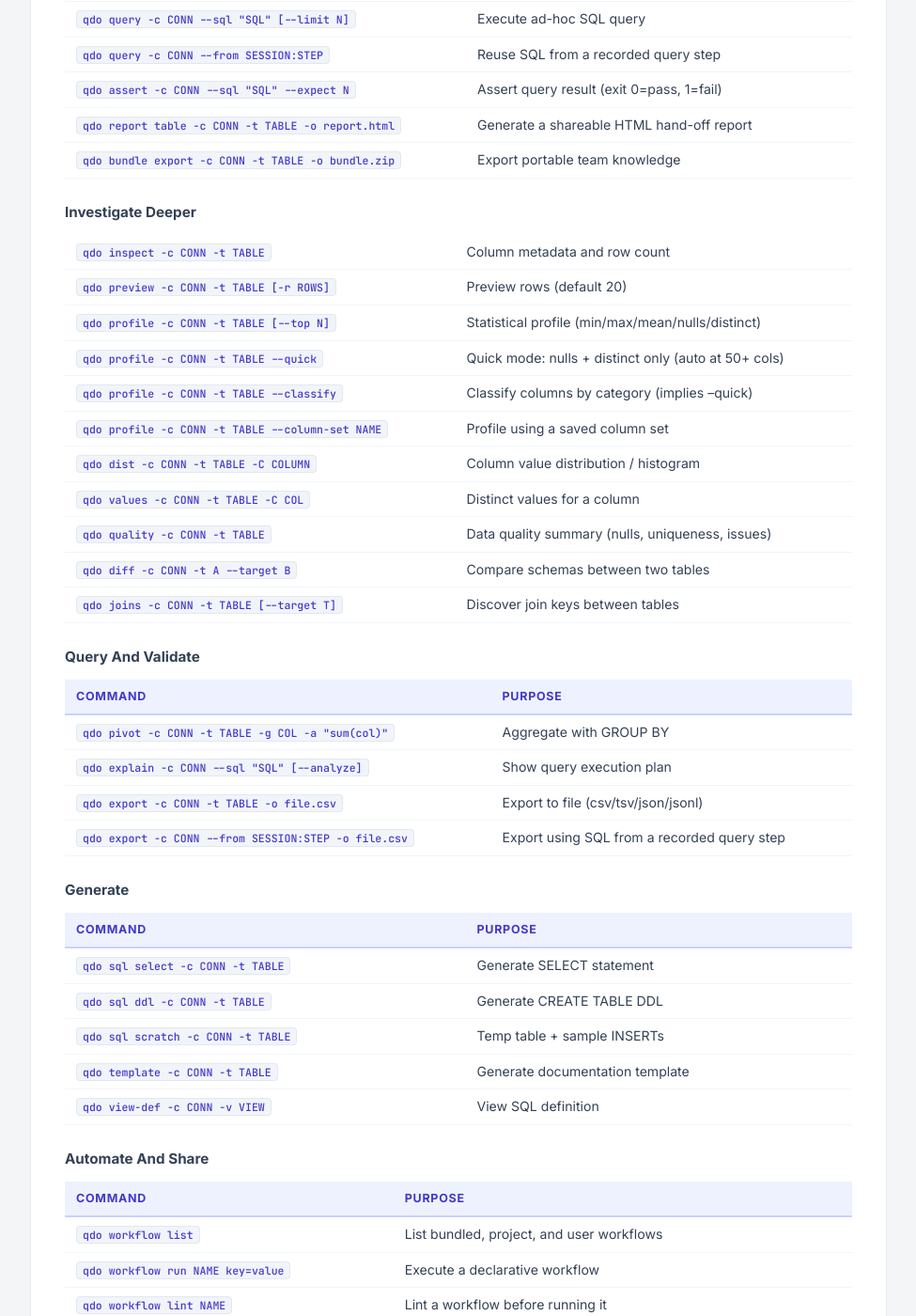
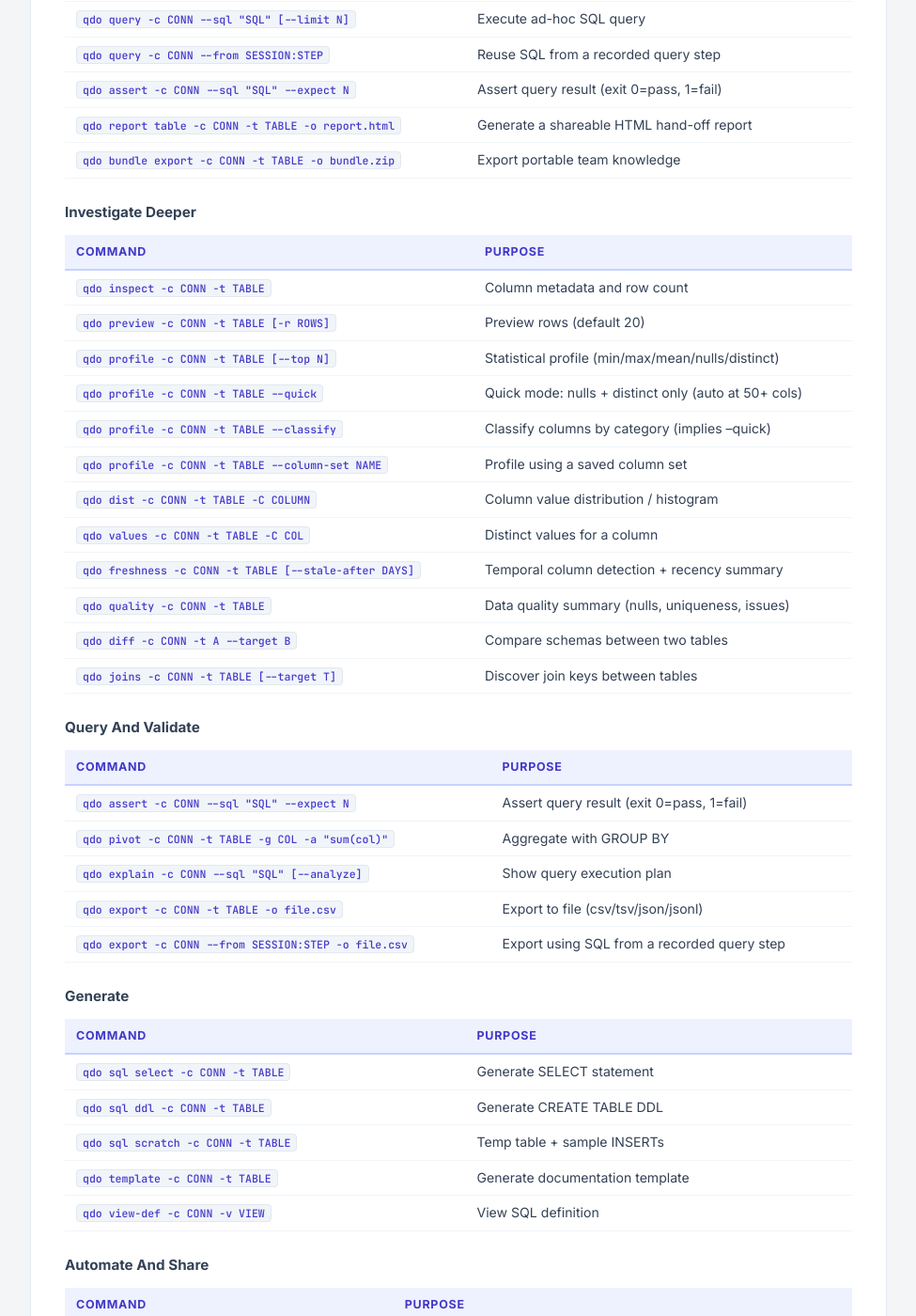
Before and after one commit to curtisalexander/querido, a Jekyll site: the page built from docs/cli-reference.md, in a window 1280 px wide and 1400 px high, scrolled down 1301 px. Shown: the whole window at 94% size, without its empty margins (152-1127 px from the left). Built offline with Jekyll 4.4.1, drawn with Linux system fonts in a browser that asks for light colours.

Commit message:
docs: restore missing command references
Audit found the README, cli-reference, and cheatsheet omitted several
commands that have been in the CLI surface for a while. Add them to the
"Investigate Deeper" / "Query And Validate" sections so the docs match
qdo --help.

- README.md "Investigate Deeper": add freshness, assert, explain, pivot,
  export (previously only in a separate "Query" block).
- docs/cli-reference.md: add freshness, assert; add the missing header
  row to the Investigate Deeper table.
- docs/qdo-cheatsheet.html: add freshness alongside quality.

Co-Authored-By: Claude Opus 4.7 (1M context) <noreply@anthropic.com>

```diff
--- a/docs/cli-reference.md
+++ b/docs/cli-reference.md
@@ -56,6 +56,8 @@ Use drill-down commands like `inspect`, `preview`, `profile`, `quality`, `values
 
 ### Investigate Deeper
 
+| Command | Purpose |
+|---------|---------|
 | `qdo inspect -c CONN -t TABLE` | Column metadata and row count |
 | `qdo preview -c CONN -t TABLE [-r ROWS]` | Preview rows (default 20) |
 | `qdo profile -c CONN -t TABLE [--top N]` | Statistical profile (min/max/mean/nulls/distinct) |
@@ -64,6 +66,7 @@ Use drill-down commands like `inspect`, `preview`, `profile`, `quality`, `values
 | `qdo profile -c CONN -t TABLE --column-set NAME` | Profile using a saved column set |
 | `qdo dist -c CONN -t TABLE -C COLUMN` | Column value distribution / histogram |
 | `qdo values -c CONN -t TABLE -C COL` | Distinct values for a column |
+| `qdo freshness -c CONN -t TABLE [--stale-after DAYS]` | Temporal column detection + recency summary |
 | `qdo quality -c CONN -t TABLE` | Data quality summary (nulls, uniqueness, issues) |
 | `qdo diff -c CONN -t A --target B` | Compare schemas between two tables |
 | `qdo joins -c CONN -t TABLE [--target T]` | Discover join keys between tables |
@@ -72,6 +75,7 @@ Use drill-down commands like `inspect`, `preview`, `profile`, `quality`, `values
 
 | Command | Purpose |
 |---------|---------|
+| `qdo assert -c CONN --sql "SQL" --expect N` | Assert query result (exit 0=pass, 1=fail) |
 | `qdo pivot -c CONN -t TABLE -g COL -a "sum(col)"` | Aggregate with GROUP BY |
 | `qdo explain -c CONN --sql "SQL" [--analyze]` | Show query execution plan |
 | `qdo export -c CONN -t TABLE -o file.csv` | Export to file (csv/tsv/json/jsonl) |
--- a/docs/qdo-cheatsheet.html
+++ b/docs/qdo-cheatsheet.html
@@ -488,6 +488,7 @@
       <div class="row"><span class="k">qdo pivot -c CONN -t T -g COL -a "sum(c)"</span><span class="d">GROUP BY aggregation</span></div>
       <div class="row"><span class="k">qdo quality -c CONN -t TABLE</span><span class="d">Null/uniqueness per column</span></div>
       <div class="row"><span class="k">qdo quality ... --check-duplicates</span><span class="d">+ duplicate row check</span></div>
+      <div class="row"><span class="k">qdo freshness -c CONN -t TABLE</span><span class="d">Temporal column + recency</span></div>
       <div class="row"><span class="k">qdo assert -c CONN --sql "SQL" --expect 0</span><span class="d">Assert result (exit 0/1)</span></div>
       <div class="row"><span class="k">qdo joins -c CONN -t TABLE</span><span class="d">Discover join keys</span></div>
       <div class="row"><span class="k">qdo diff -c CONN -t A --target B</span><span class="d">Compare schemas</span></div>
```
Also changed, not shown: README.md.
